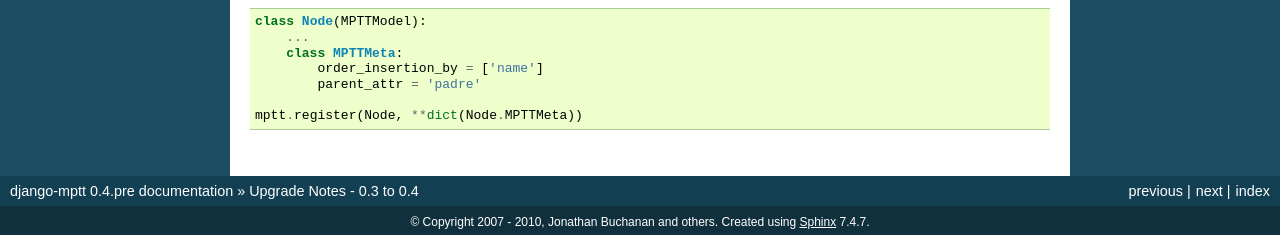
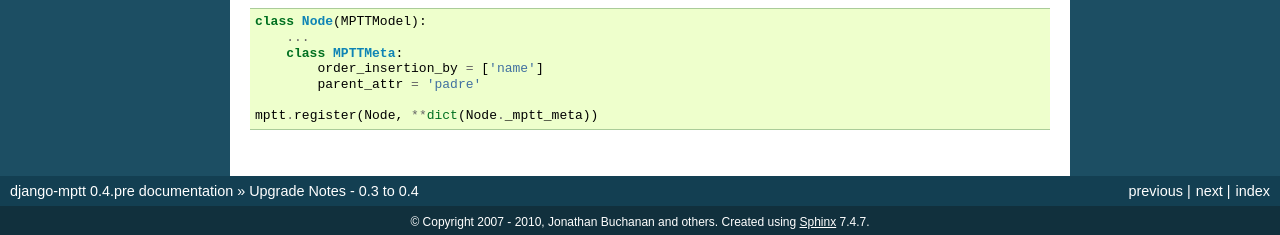
Before and after one commit to django-mptt/django-mptt, a Sphinx documentation site: the page built from docs/upgrade.txt, in a window 1280 px wide. Shown: the part 1187-1422 px from the top of the page. Built offline with Sphinx 7.4.7, drawn with Linux system fonts in a browser that asks for light colours.

Commit message:
fix upgrade doc bug in previous checkin

```diff
--- a/docs/upgrade.txt
+++ b/docs/upgrade.txt
@@ -72,4 +72,4 @@ But to keep it compatible with 0.3, you can pass them to ``register()`` as well:
             order_insertion_by = ['name']
             parent_attr = 'padre'
 
-    mptt.register(Node, **dict(Node.MPTTMeta))
+    mptt.register(Node, **dict(Node._mptt_meta))
```
